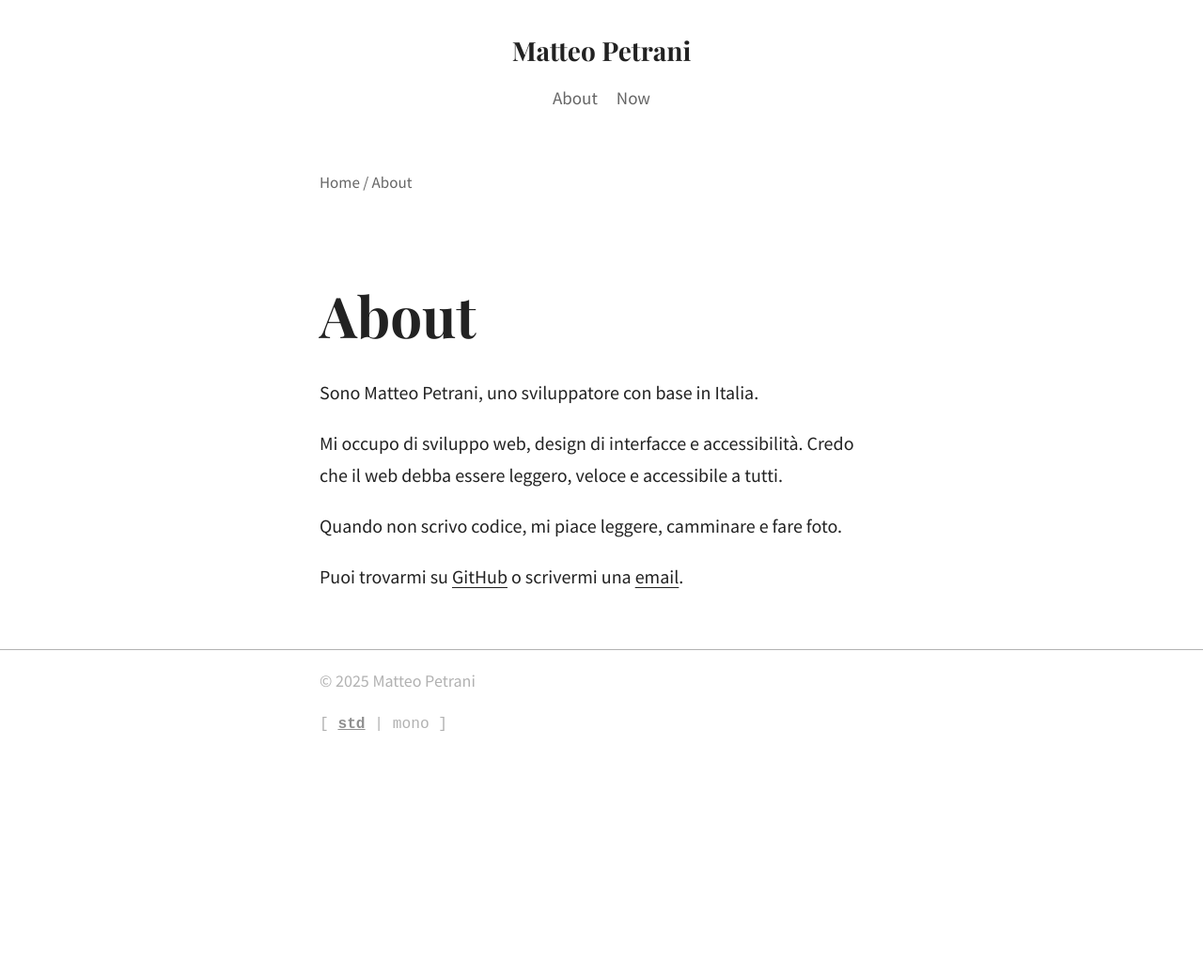
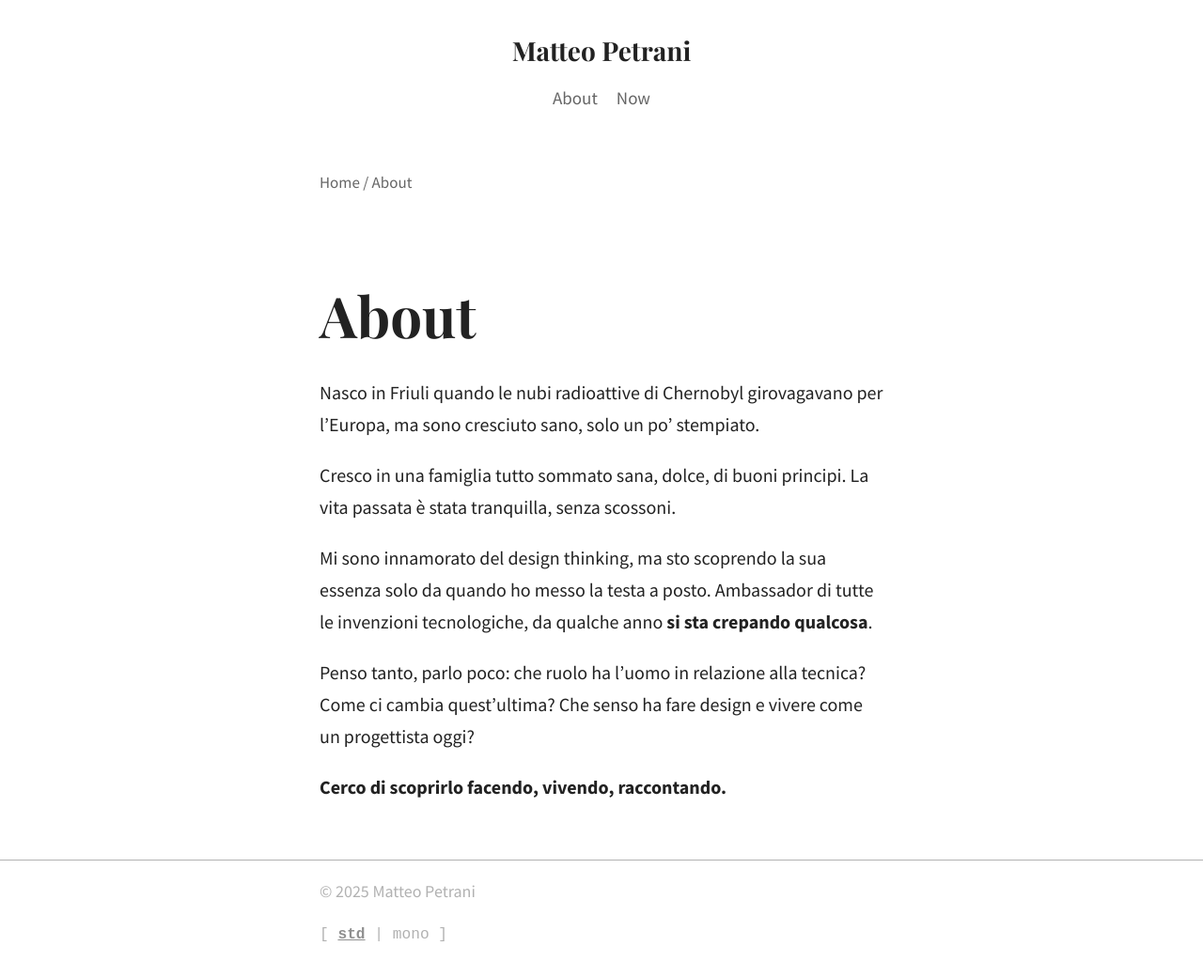
Before and after one commit to matteopetrani/matteopetrani.github.io, a Jekyll site: the page built from about.md, in a window 1280 px wide. Shown: the whole page at 94% size. Built offline with Jekyll 4.4.1, drawn with Linux system fonts in a browser that asks for light colours; before the commit the page ends 900 px from its top, so only the background shows below that.

Commit message:
content update

```diff
--- a/about.md
+++ b/about.md
@@ -3,12 +3,12 @@ layout: page
 title: About
 permalink: /about/
 ---
+Nasco in Friuli quando le nubi radioattive di Chernobyl girovagavano per l'Europa, ma sono cresciuto sano, solo un po' stempiato.
 
-Sono Matteo Petrani, uno sviluppatore con base in Italia.
+Cresco in una famiglia tutto sommato sana, dolce, di buoni principi. La vita passata è stata tranquilla, senza scossoni.
 
-Mi occupo di sviluppo web, design di interfacce e accessibilità.
-Credo che il web debba essere leggero, veloce e accessibile a tutti.
+Mi sono innamorato del design thinking, ma sto scoprendo la sua essenza solo da quando ho messo la testa a posto. Ambassador di tutte le invenzioni tecnologiche, da qualche anno **si sta crepando qualcosa**.
 
-Quando non scrivo codice, mi piace leggere, camminare e fare foto.
+Penso tanto, parlo poco: che ruolo ha l'uomo in relazione alla tecnica? Come ci cambia quest'ultima? Che senso ha fare design e vivere come un progettista oggi?
 
-Puoi trovarmi su [GitHub](https://github.com) o scrivermi una [email](mailto:matteo@example.com).
+**Cerco di scoprirlo facendo, vivendo, raccontando.**
```
Also changed, not shown: now.md (+3 -4 lines).
